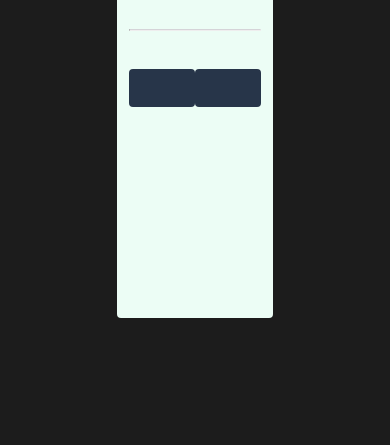
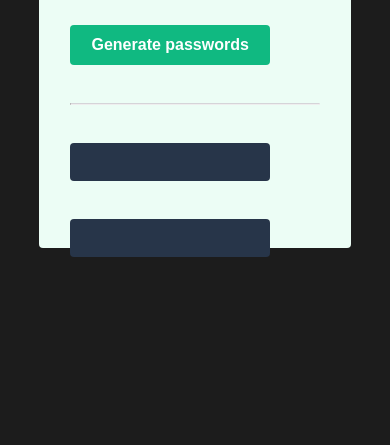
Before and after one commit to a-r-04/crispy-pancake, a plain HTML site: page index.html in a window 390 px wide. Shown: the part 399-844 px from the top of the page. Drawn offline with Linux system fonts and the light colour scheme.

Commit message:
title changes

```diff
--- a/index.html
+++ b/index.html
@@ -3,11 +3,12 @@
 <head>
     <meta charset="UTF-8">
     <meta http-equiv="X-UA-Compatible" content="IE=edge">
+    <meta name="viewport" content="width=device-width, initial-scale=1.0">
     <link rel="preconnect" href="https://fonts.googleapis.com">
     <link rel="preconnect" href="https://fonts.gstatic.com" crossorigin>
     <link href="https://fonts.googleapis.com/css2?family=Karla:wght@300;600;800&display=swap" rel="stylesheet">
     <link rel="stylesheet" href="style.css">
-    <title>Document</title>
+    <title>Password Generator</title>
 </head>
 <body>
 
--- a/style.css
+++ b/style.css
@@ -12,12 +12,11 @@ body{
 
 }
 .container{
-    height: 70%;
-    width: 40%;
+    height: 450px;
+    width: 600px;
     background-color: #ECFDF5;
     border-radius: .25rem;
-    margin: 20%;
-    padding: 7% 3%;
+    padding: 80px 60px;
     font-family: 'Karla', sans-serif;
     font-weight: 600;
     line-height: 28px;
@@ -68,3 +67,16 @@ hr{
     border: none;
 
 }
+
+@media screen and (max-width: 500px) {
+    .container{
+        width: 80%;
+        padding: 15% 8%;
+
+    }
+    .passwd{
+        display: flex;
+        flex-direction: column;
+        justify-content: center;
+     }
+  }
```
